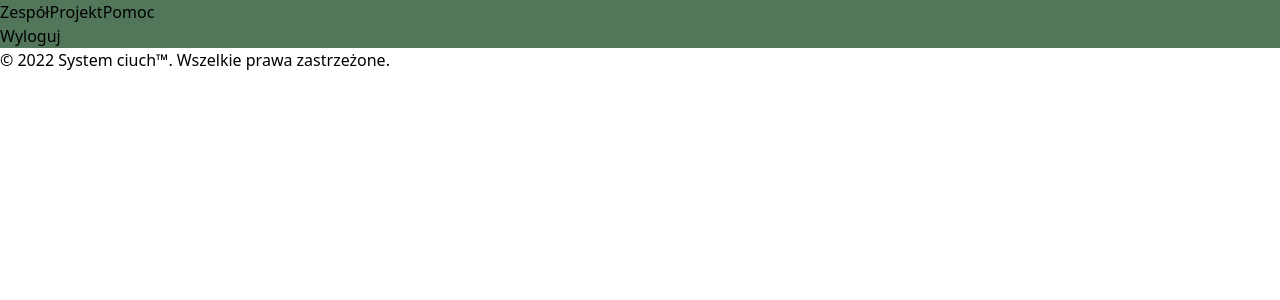
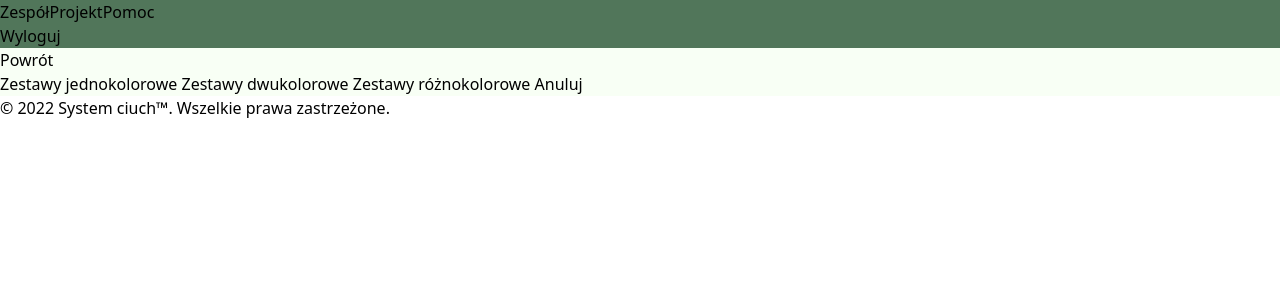
Before and after one commit to mariuszkrzyzopolski/SystemCiuch, an Angular app in the folder WebClient/: page /automatic-create-set in a window 1280 px wide. Before the commit this address led to /. Shown: the top 300 px of the page. Built offline with nearby package versions, Linux system fonts and the light colour scheme; sample sign-in values are in the browser's storage.

Commit message:
add automatic-createset.component

```diff
--- a/WebClient/src/app/app-routing.module.ts
+++ b/WebClient/src/app/app-routing.module.ts
@@ -11,6 +11,7 @@ import { SettingsComponent } from './pages/settings/settings.component';
 import { SignUpComponent } from './pages/sign-up/sign-up.component';
 import { WardrobeConnectionComponent } from './pages/wardrobe-connection/wardrobe-connection.component';
 import { ManualCreateSetComponent } from './pages/manual-create-set/manual-create-set.component';
+import { AutomaticCreateSetComponent } from './automatic-create-set/automatic-create-set.component';
 
 
 const routes: Routes = [
@@ -24,7 +25,7 @@ const routes: Routes = [
   { path: 'wardrobe-connection', component: WardrobeConnectionComponent, canActivate: [AuthGuard] },
   { path: 'settings', component: SettingsComponent, canActivate: [AuthGuard] },
   { path: 'manual-create-set', component: ManualCreateSetComponent, canActivate: [AuthGuard] },
-
+  { path: 'automatic-create-set', component: AutomaticCreateSetComponent, canActivate: [AuthGuard] },
 ];
 
 @NgModule({
--- a/WebClient/src/app/app.module.ts
+++ b/WebClient/src/app/app.module.ts
@@ -25,7 +25,7 @@ import { ErrorModalComponent } from './shared/modal/error-modal/error-modal.comp
 import { DetailsModalComponent } from './pages/clothes-preview/details/details-modal.component';
 import { GenericModalComponent } from './shared/modal/generic-modal/generic-modal.component';
 import { ManualCreateSetComponent } from './pages/manual-create-set/manual-create-set.component';
-import { SetService } from './services/SetService';
+import { AutomaticCreateSetComponent } from './automatic-create-set/automatic-create-set.component';
 
 @NgModule({
   declarations: [
@@ -47,7 +47,8 @@ import { SetService } from './services/SetService';
     ErrorModalComponent,
     DetailsModalComponent,
     GenericModalComponent,
-    ManualCreateSetComponent
+    ManualCreateSetComponent,
+    AutomaticCreateSetComponent,
   ],
   imports: [
     BrowserModule,
--- /dev/null
+++ b/WebClient/src/app/automatic-create-set/automatic-create-set.component.html
@@ -0,0 +1,26 @@
+<a routerLink='../'><button
+    class="bg-white hover:bg-gray-100 text-gray-800 font-semibold py-2 px-4 border border-gray-400 rounded shadow mb-10 ">
+    Powrót
+  </button>
+  <div class="bg-white px-6 py-25 rounded shadow-md text-black w-full">
+    <div class="mx-auto max-w-2xl px-4 py-16 sm:px-6 sm:py-24 lg:max-w-7xl lg:px-8">
+      <div class="flex flex-col">
+        <a (click)="createSet('one_color')"
+          class="bg-white hover:bg-gray-100 text-gray-800 font-semibold py-3 px-4 border border-gray-300 rounded shadow text-center">
+         Zestawy jednokolorowe
+        </a>
+        <a (click)="createSet('two_color')"
+          class="bg-white hover:bg-gray-100 text-gray-800 font-semibold py-3 px-4 border border-gray-300 rounded shadow mt-10 text-center">
+          Zestawy dwukolorowe
+        </a>
+        <a (click)="createSet('random')"
+        class="bg-white hover:bg-gray-100 text-gray-800 font-semibold py-3 px-4 border border-gray-300 rounded shadow mt-10 text-center">
+        Zestawy różnokolorowe
+      </a>
+        <button
+          class="focus:outline-none text-white bg-red-700 hover:bg-red-800 focus:ring-4 focus:ring-red-300 font-semibold px-4 py-3 dark:bg-red-600 dark:hover:bg-red-700 dark:focus:ring-red-900 mt-60 rounded-md ">
+          Anuluj
+        </button>
+      </div>
+    </div>
+  </div>
--- /dev/null
+++ b/WebClient/src/app/automatic-create-set/automatic-create-set.component.ts
@@ -0,0 +1,18 @@
+import { Component } from '@angular/core';
+import { CollectionService } from '../services/CollectionService';
+import { Router } from '@angular/router';
+
+@Component({
+  selector: 'app-automatic-create-set',
+  templateUrl: './automatic-create-set.component.html',
+  styleUrls: ['./automatic-create-set.component.css']
+})
+export class AutomaticCreateSetComponent {
+  constructor(private collectionService: CollectionService, private router: Router) { }
+
+  createSet(category: string) {
+    this.collectionService.saveAutomaticSet(category).subscribe(response => {
+      this.router.navigate([ '/preview-sets' ]);
+    })
+  }
+}
--- a/WebClient/src/app/model/DTOCollection.ts
+++ b/WebClient/src/app/model/DTOCollection.ts
@@ -15,4 +15,5 @@ export interface DTOCollection {
     set_id: number | null;
     tags: string;
     collection_id: number;
+    color: string;
   }
--- a/WebClient/src/app/pages/clothes-preview/details/details-modal.component.html
+++ b/WebClient/src/app/pages/clothes-preview/details/details-modal.component.html
@@ -28,6 +28,12 @@
                   </label>
                     {{itemDetails.description}}
                 </div>
+                <div class="mb-4" *ngIf="!edit">
+                  <label class="block text-gray-700 text-sm font-bold mb-2" for="field2">
+                    Kolor
+                  </label>
+                    {{itemDetails.color}}
+                </div>
               </form>
             </div>
           </div>
--- a/WebClient/src/app/pages/create-set/create-set.component.ts
+++ b/WebClient/src/app/pages/create-set/create-set.component.ts
@@ -12,8 +12,11 @@ export class CreateSetComponent {
     private router: Router) {
   }
 
+  goToAutomaticCreateSet() {
+    this.router.navigate([ '/automatic-create-set' ])
+  }
+
   goToManualCreateSet() {
-
     this.router.navigate([ '/manual-create-set' ])
   }
 }
--- a/WebClient/src/app/pages/settings/settings.component.html
+++ b/WebClient/src/app/pages/settings/settings.component.html
@@ -18,7 +18,7 @@
       </div>
     </div>
     <div class="mt-5 md:col-span-2 md:mt-0 text-center ">
-      <form [formGroup]="userForm" (ngSubmit)="updateUser()">
+      <form [formGroup]="userForm">
         <div class="overflow-hidden shadow sm:rounded-md">
           <div class="bg-white px-4 py-5 sm:p-6">
             <div class="grid grid-cols-6 gap-6">
@@ -33,12 +33,12 @@
               <div class="col-span-6 sm:col-span-4">
                 <label for="city" class="block text-sm font-medium text-gray-700">Miasto</label>
                 <input type="text" formControlName="city" id="city" autocomplete="address-level2" class="mt-1 block w-full rounded-md border border-gray-300 bg-white py-2 px-3 shadow-sm focus:border-indigo-500 focus:outline-none focus:ring-indigo-500 sm:text-sm">
-				<button type="submit"class="mt-8 block w-full rounded-md border border-gray-300 py-2 px-3 shadow-sm focus:border-indigo-500 focus:outline-none focus:ring-indigo-500 sm:text-sm" (click)="remove()">Usuń konto</button>
+				        <button type="submit"class="mt-8 block w-full rounded-md border border-gray-300 py-2 px-3 shadow-sm focus:border-indigo-500 focus:outline-none focus:ring-indigo-500 sm:text-sm" (click)="showRemoveModal = true">Usuń konto</button>
               </div>
             </div>
           </div>
           <div class="bg-white px-4 py-1 text-center sm:px-6">
-            <button type="submit" class="text-white bg-green-700 hover:bg-green-800 focus:ring-4 focus:ring-green-300 font-medium rounded-md text-sm px-8 py-2.5 mr-2 mb-2 dark:bg-green-600 dark:hover:bg-green-700 focus:outline-none dark:focus:ring-green-80">Zapisz</button>
+            <button type="submit" class="text-white bg-green-700 hover:bg-green-800 focus:ring-4 focus:ring-green-300 font-medium rounded-md text-sm px-8 py-2.5 mr-2 mb-2 dark:bg-green-600 dark:hover:bg-green-700 focus:outline-none dark:focus:ring-green-80" (click)="updateUser()">Zapisz</button>
            <a routerLink='../'>
             <button class="focus:outline-none text-white bg-red-700 hover:bg-red-800 focus:ring-4 focus:ring-red-300 font-medium rounded-md text-sm px-8 py-2.5 mr-2 mb-2 dark:bg-red-600 dark:hover:bg-red-700 dark:focus:ring-red-900">Anuluj</button>
            </a>
--- a/WebClient/src/app/pages/settings/settings.component.ts
+++ b/WebClient/src/app/pages/settings/settings.component.ts
@@ -37,7 +37,7 @@ updateUser(): void {
 remove(): void {
   this.userService.removeUser().subscribe(
     (response) => {
-      // Handle success response
+      this.showRemoveModal = false;
       this.router.navigate(['/login']);
     }
   );
--- a/WebClient/src/app/services/CollectionService.ts
+++ b/WebClient/src/app/services/CollectionService.ts
@@ -25,4 +25,9 @@ export class CollectionService {
   save(id: number, tags: string[]) {
     return this.http.patch<any>(`${this.apiUrl}/item/${id}`, {tags: tags} );
   }
+
+  saveAutomaticSet(category: string) {
+    const url = `${this.apiUrl}/ai_set/${category}`;
+    return this.http.post(url, null);
+  }
 }
```
Also changed, not shown: WebClient/src/app/automatic-create-set/automatic-create-set.component.css (added), 1 other file (tests, documents, lock files or other folders).
